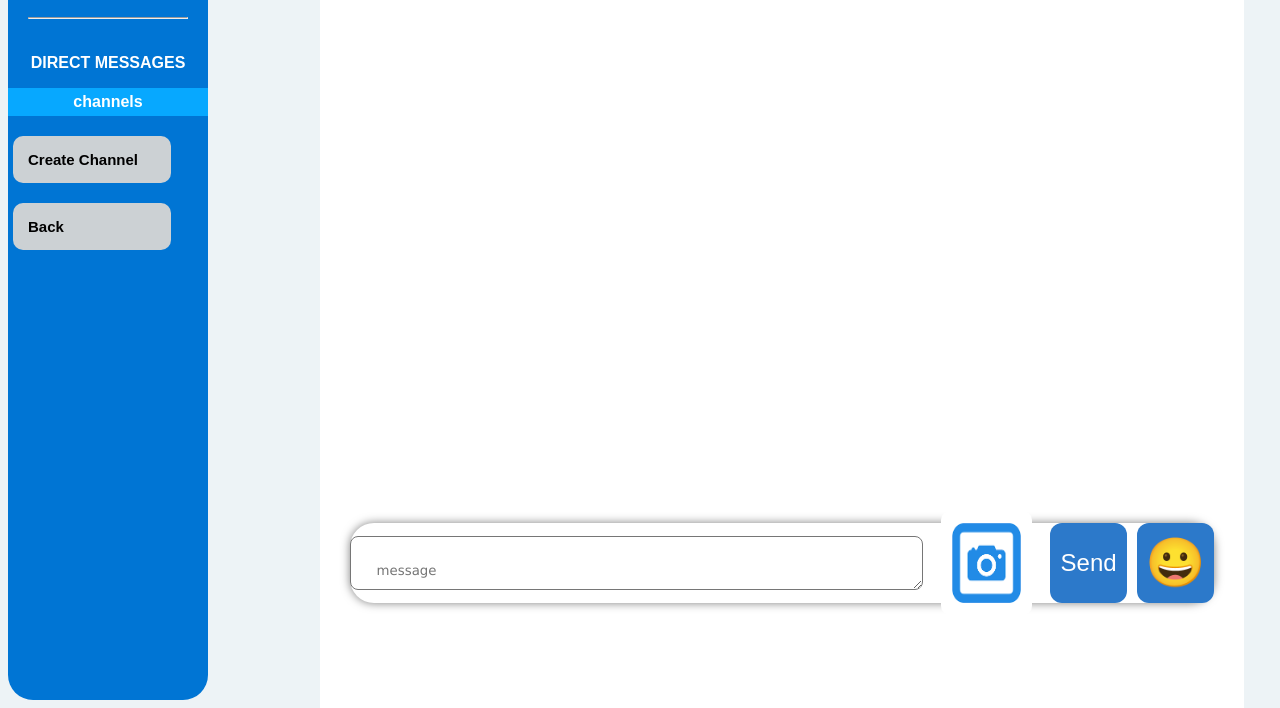
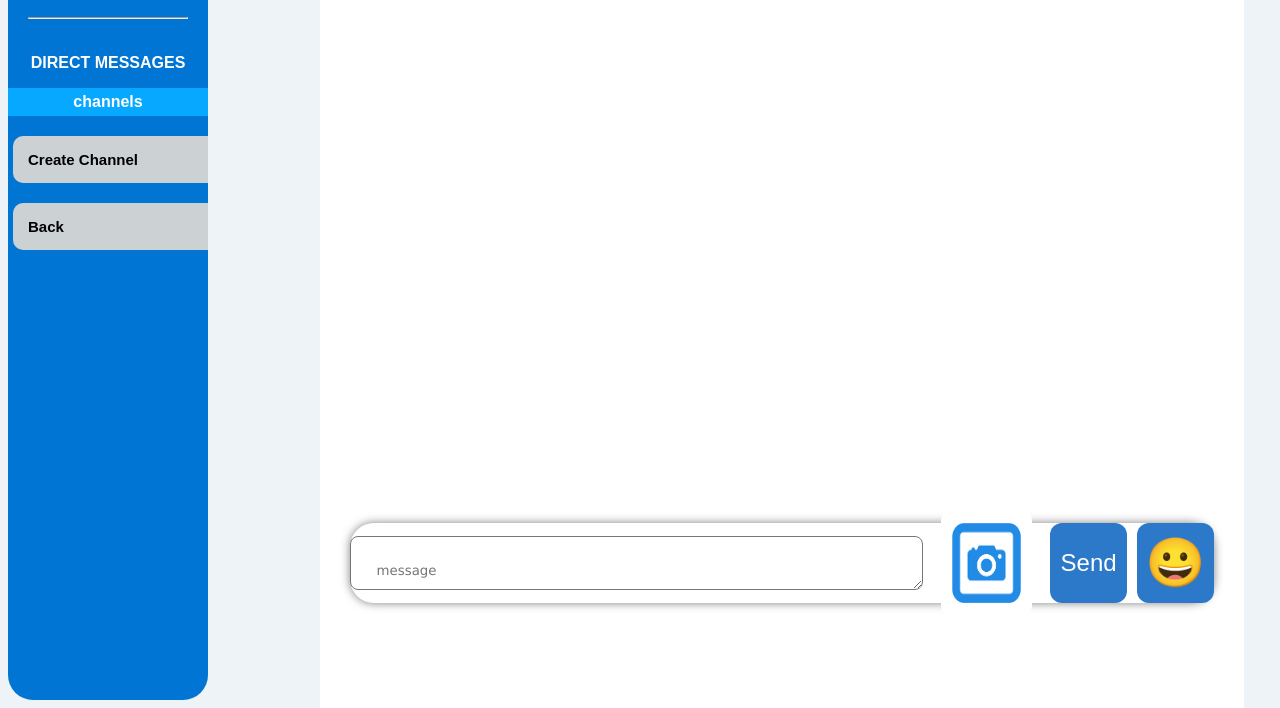
Before and after one commit to AndyFunmatsu/andyfunmatsu.github.io, a website: page HTML/DMbox.html in a window 1280 px wide. Shown: the part 92-800 px from the top of the page. Drawn offline with Linux system fonts and the light colour scheme; no server answers.

Commit message:
des;erately trying to fix team's channel creation popup

```diff
--- a/CSS/AdminPage_Template_Teams_Style.css
+++ b/CSS/AdminPage_Template_Teams_Style.css
@@ -79,7 +79,7 @@
     display: flex;
     padding: 15px;
     border-radius: 10px;
-    max-width: 10vw;
+    /* max-width: 100px; */
     /* min-width: 160px; */
     /* max-height: 2vh; */
     width: 100%;
```
